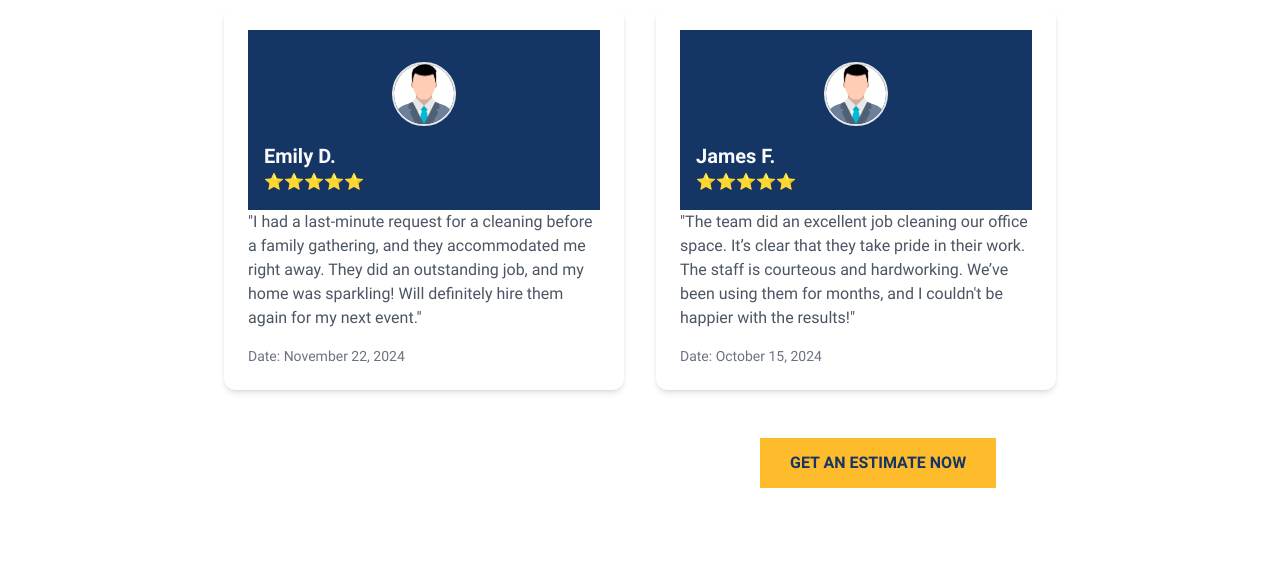
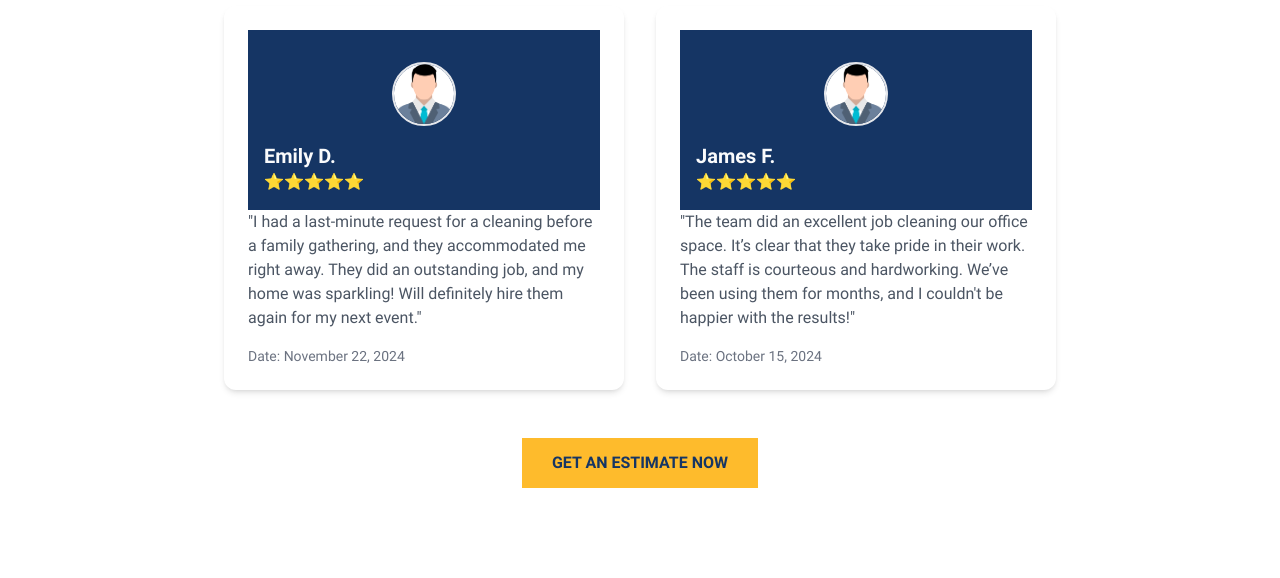
Before and after one commit to reniel0827/cleaning-template, an Eleventy site: page src/index.html in a window 1280 px wide. Shown: the part 10070-10648 px from the top of the page. Built offline with nearby package versions, Linux system fonts and the light colour scheme; Eleventy itself is replaced by a stand-in of ours; files that its build step writes are made by us from their sources.

Commit message:
wednesdaycommit

```diff
--- a/src/index.html
+++ b/src/index.html
@@ -1017,8 +1017,8 @@ Doing this will complete the overlapping "breaking the container" look.
         showSlide(slideNow);
         setInterval(nextSlide, 3000);
     </script>
-<section id="reviews" class="hidden flex flex-col items-center  pb-8 lg:block xl:w-3/4 xl:mx-auto">
-    <h4 class="bespoke-title bespoke-subtitle mx-auto" style="color: var(--secondary);">Reviews</h4>
+<section id="reviews" class="hidden lg:flex flex-col items-center pb-8 xl:w-3/4 xl:mx-auto">
+    <h4 class="bespoke-title bespoke-subtitle text-center" style="color: var(--secondary);">Reviews</h4>
     <div class="flex flex-col sm:flex-row sm:gap-8 sm:flex-wrap justify-center items-center">
 
         <!-- Review 1 -->
@@ -1111,7 +1111,11 @@ Doing this will complete the overlapping "breaking the container" look.
             <p class="text-sm text-gray-500">Date: October 15, 2024</p>
         </div>
     </div>
-    <a href="/contact/" class="bespoke-button-solid mt-12 mb-20 xl:ml-[600px]" style="color: var(--secondary);">Get an estimate now</a>
+    <a href="/contact/"
+   class="bespoke-button-solid mt-12 mb-20 mx-auto block text-center"
+   style="color: var(--secondary);">
+   Get an estimate now
+</a>
 </section>
 
 
```
